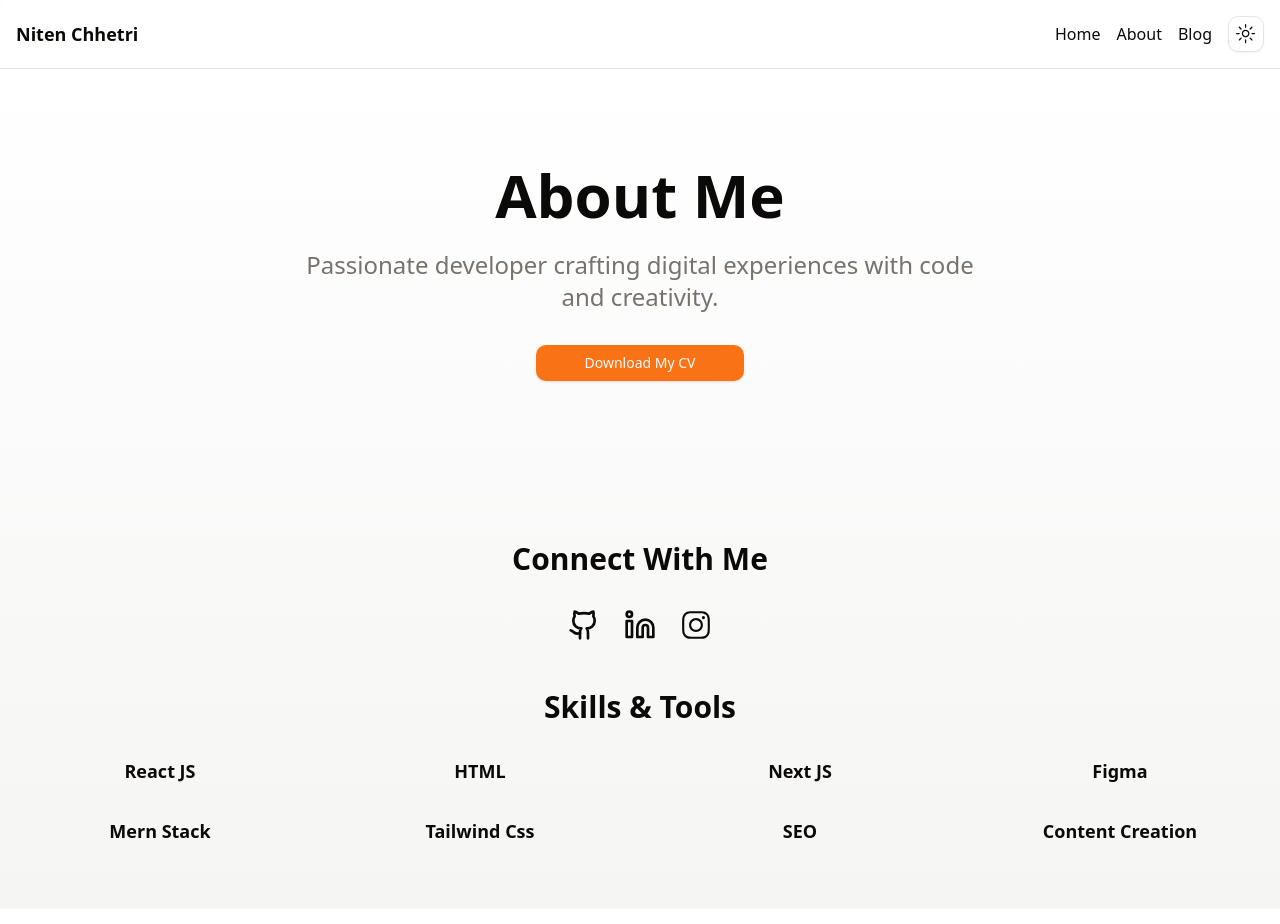
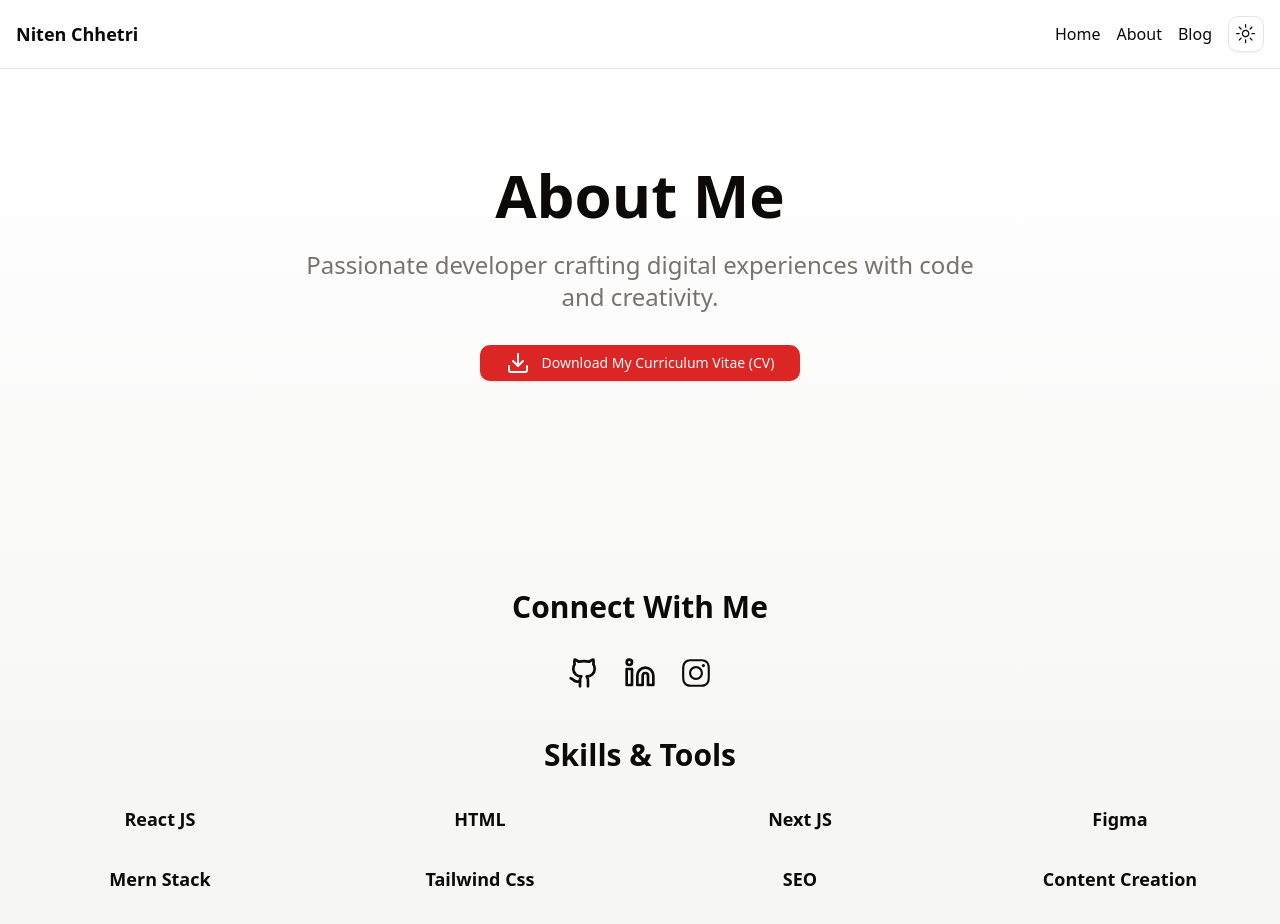
Before and after one commit to niten10/personal-blog, a Next.js app: page /about in a window 1280 px wide. Shown: the top 924 px of the page. Built offline with nearby package versions, Linux system fonts and the light colour scheme.

Commit message:
added CV

```diff
--- a/app/about/page.js
+++ b/app/about/page.js
@@ -2,7 +2,8 @@
 import { motion } from "framer-motion";
 import { Button } from "@/components/ui/button";
 import Image from "next/image";
-import { Github, Linkedin, Twitter, Instagram } from "lucide-react";
+import { Github, Linkedin, Twitter, Instagram, Download } from "lucide-react";
+
 import { InstagramLogoIcon } from "@radix-ui/react-icons";
 import ReactLogo from "../image/pp.png";
 export default function AboutPage() {
@@ -63,9 +64,11 @@ export default function AboutPage() {
           Passionate developer crafting digital experiences with code and
           creativity.
         </motion.p>
-        <motion.div>
+        <motion.div className="flex justify-center space-x-6 mb-12">
           <a href="/resume.pdf" download="niten-chhetri-cv">
-            <Button className="w-52">Download My CV</Button>
+            <Button className="w-80 bg-red-600 hover:bg-red-500">
+              {<Download className="mr-3" />} Download My Curriculum Vitae (CV)
+            </Button>
           </a>
         </motion.div>
       </motion.section>
--- a/app/page.js
+++ b/app/page.js
@@ -10,7 +10,7 @@ import PricingSection from "@/components/Pricing";
 import TopBlogs from "@/components/Topblogs";
 import Coverpp from "../app/image/fullcover-pp.jpg";
 import Typed from "typed.js";
-import { Github, Linkedin, Twitter, Instagram } from "lucide-react";
+import { Github, Linkedin, Twitter, Instagram, Download } from "lucide-react";
 import { InstagramLogoIcon } from "@radix-ui/react-icons";
 import { motion } from "framer-motion";
 import { useState } from "react";
@@ -149,7 +149,8 @@ export default function Home() {
           <motion.h1 className="flex justify-center space-x-6 mb-12">
             <a href="/resume.pdf" download="niten-chhetri-cv">
               <Button className="w-80 bg-red-600 hover:bg-red-500">
-                Download My Curriculum Vitae (CV)
+                {<Download className="mr-3" />} Download My Curriculum Vitae
+                (CV)
               </Button>
             </a>
           </motion.h1>
```
